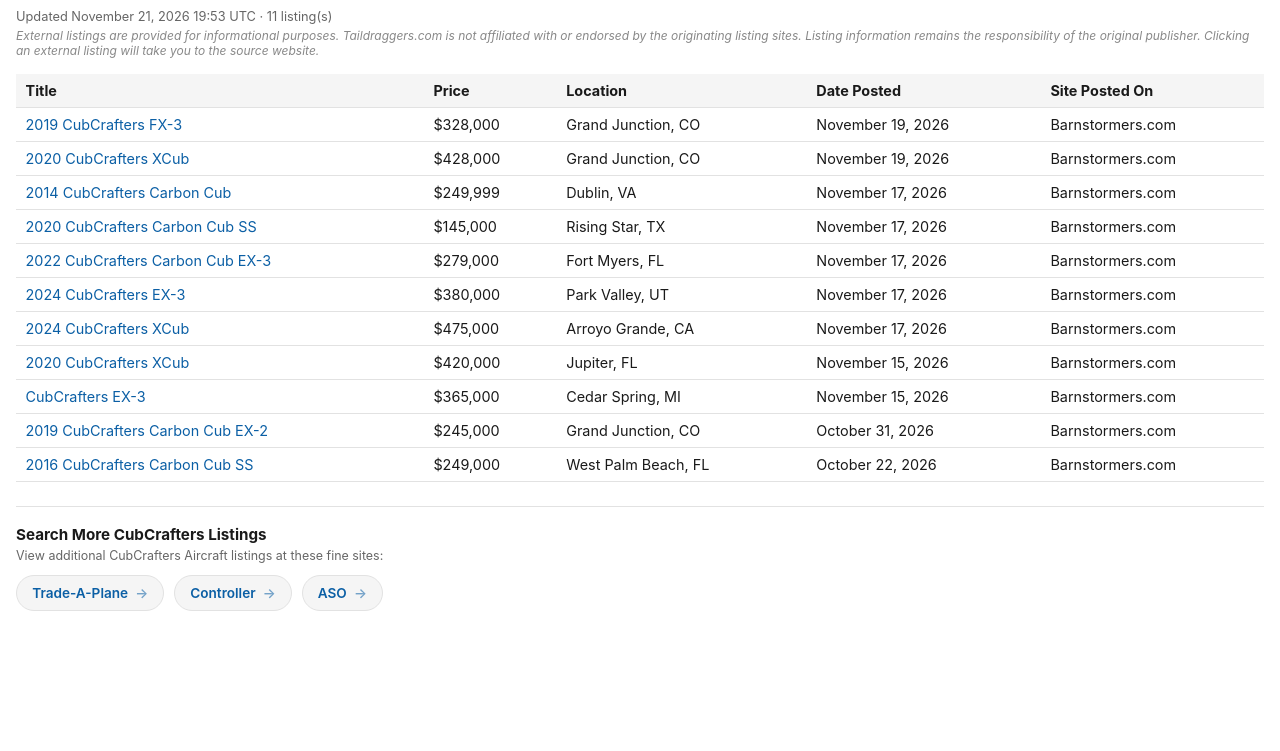
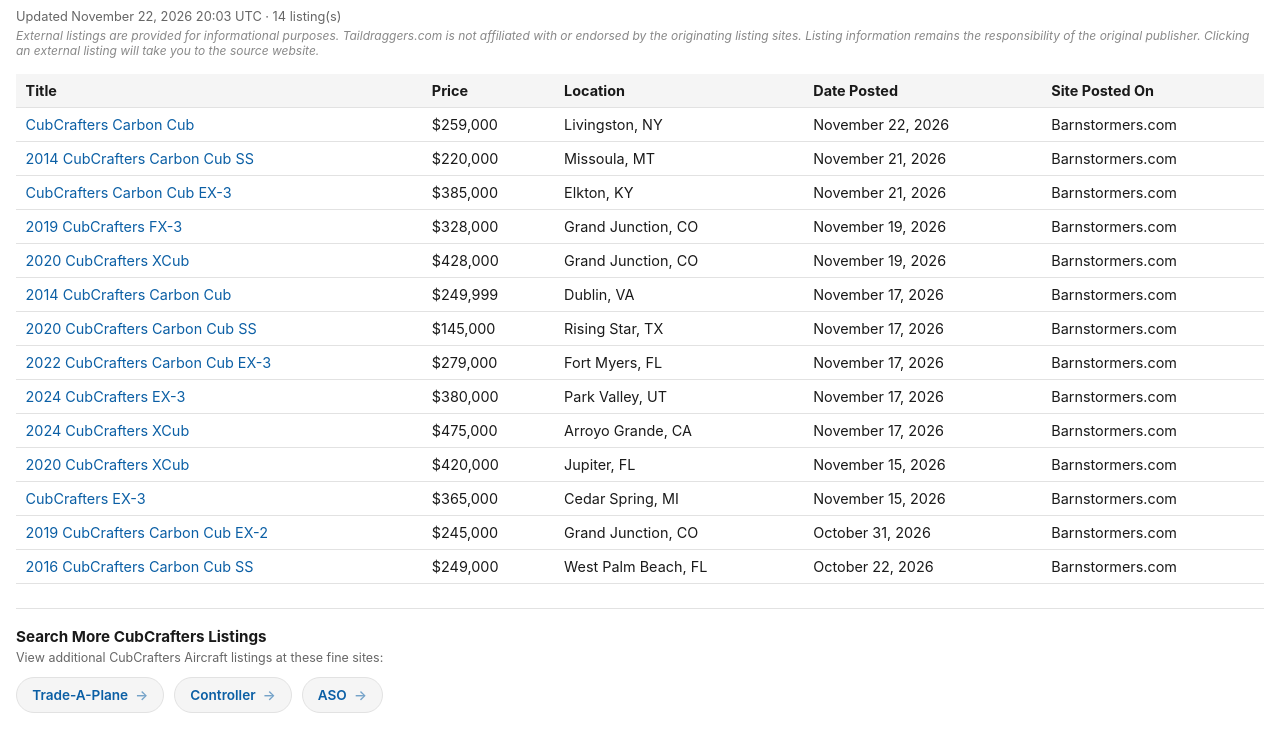
Before and after one commit to taildraggers/cub-crafters, a plain HTML site: page docs/index.html in a window 1280 px wide. Shown: the part 43-794 px from the top of the page. Drawn offline with Linux system fonts and the light colour scheme.

Commit message:
Update CubCrafters listings (2026-11-22)

```diff
--- a/docs/index.html
+++ b/docs/index.html
@@ -76,13 +76,16 @@
 </head>
 <body>
   <h1>Other CubCrafters Ads on the Web</h1>
-  <div class="updated">Updated November 21, 2026 19:53 UTC &middot; 11 listing(s)</div>
+  <div class="updated">Updated November 22, 2026 20:03 UTC &middot; 14 listing(s)</div>
   <div class="disclaimer">External listings are provided for informational purposes. Taildraggers.com is not affiliated with or endorsed by the originating listing sites. Listing information remains the responsibility of the original publisher. Clicking an external listing will take you to the source website.</div>
   <table>
     <thead>
       <tr><th>Title</th><th>Price</th><th>Location</th><th>Date Posted</th><th>Site Posted On</th></tr>
     </thead>
     <tbody>
+        <tr><td><a href="https://www.barnstormers.com/classified-2055373-Beautiful-Carbon-Cub.html" target="_blank" rel="noopener noreferrer">CubCrafters Carbon Cub</a></td><td>$259,000</td><td>Livingston, NY</td><td>November 22, 2026</td><td>Barnstormers.com</td></tr>
+        <tr><td><a href="https://www.barnstormers.com/classified-2084995-2014-CubCrafters-Carboncub-SS.html" target="_blank" rel="noopener noreferrer">2014 CubCrafters Carbon Cub SS</a></td><td>$220,000</td><td>Missoula, MT</td><td>November 21, 2026</td><td>Barnstormers.com</td></tr>
+        <tr><td><a href="https://www.barnstormers.com/classified-2085020-Carbon-Cub-EX3.html" target="_blank" rel="noopener noreferrer">CubCrafters Carbon Cub EX-3</a></td><td>$385,000</td><td>Elkton, KY</td><td>November 21, 2026</td><td>Barnstormers.com</td></tr>
         <tr><td><a href="https://www.barnstormers.com/classified-2084622-2019-CUBCRAFTERS-FX-3.html" target="_blank" rel="noopener noreferrer">2019 CubCrafters FX-3</a></td><td>$328,000</td><td>Grand Junction, CO</td><td>November 19, 2026</td><td>Barnstormers.com</td></tr>
         <tr><td><a href="https://www.barnstormers.com/classified-2084613-2020-CubCrafters-Nx-Cub.html" target="_blank" rel="noopener noreferrer">2020 CubCrafters XCub</a></td><td>$428,000</td><td>Grand Junction, CO</td><td>November 19, 2026</td><td>Barnstormers.com</td></tr>
         <tr><td><a href="https://www.barnstormers.com/classified-2084436-2014-Cubcrafters-Carbon-Cub.html" target="_blank" rel="noopener noreferrer">2014 CubCrafters Carbon Cub</a></td><td>$249,999</td><td>Dublin, VA</td><td>November 17, 2026</td><td>Barnstormers.com</td></tr>
```
